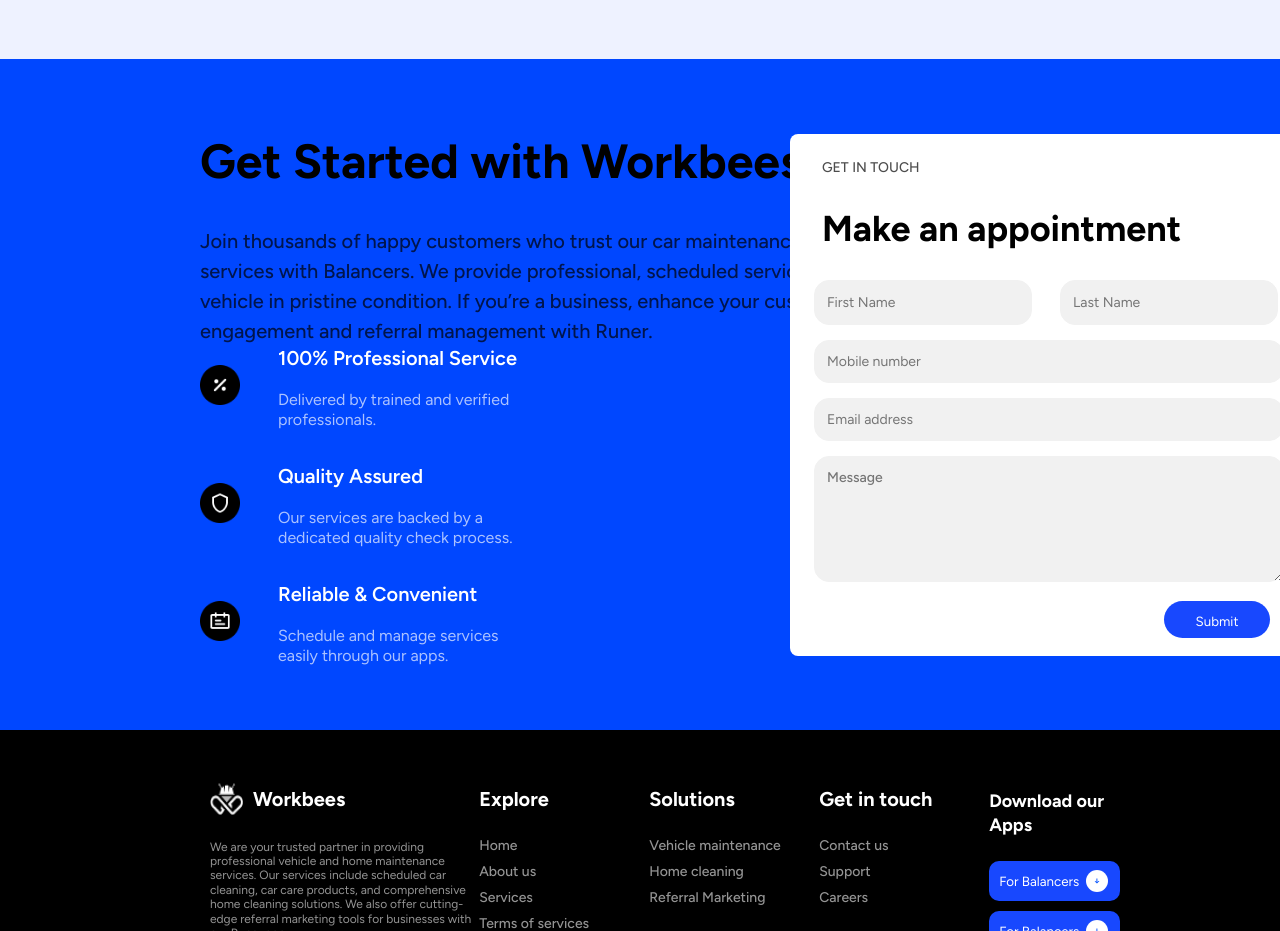
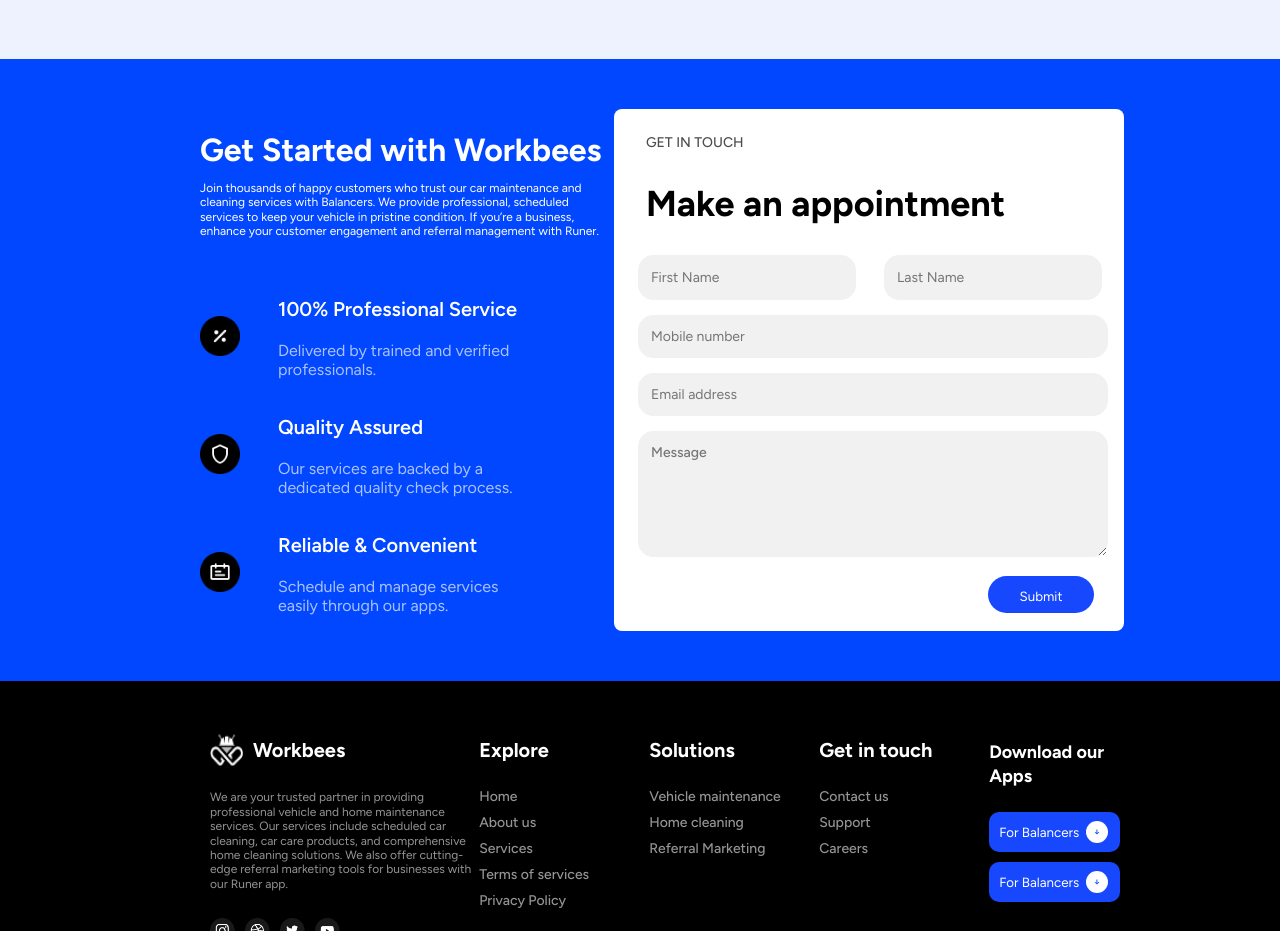
Before and after one commit to SriSankeerthanaGorrela/workbees-react, a React (Create React App) app: page / in a window 1280 px wide. Shown: the part 8460-9391 px from the top of the page. Built offline with nearby package versions, Linux system fonts and the light colour scheme.

Commit message:
main package changes

```diff
--- a/package.json
+++ b/package.json
@@ -6,7 +6,8 @@
     "@emotion/react": "^11.14.0",
     "@emotion/styled": "^11.14.0",
     "@mui/icons-material": "^6.4.3",
-    "@mui/material": "^6.4.2",
+    "@mui/material": "^6.4.3",
+    "@mui/system": "^6.4.3",
     "add": "^2.0.6",
     "cra-template": "1.2.0",
     "git": "^0.1.5",
--- a/src/appointment.css
+++ b/src/appointment.css
@@ -15,7 +15,7 @@
 
 }
 
-.title {
+.left-content .title {
   width: 402px;
   height: 38px;
   top: 73px;
@@ -26,7 +26,7 @@
   color: #FFFFFF;
 }
 
-.description {
+.left-content .description {
   width: 414px;
   height: 56px;
   top: 130px;
```
Also changed, not shown: 1 other file (tests, documents, lock files or other folders).
